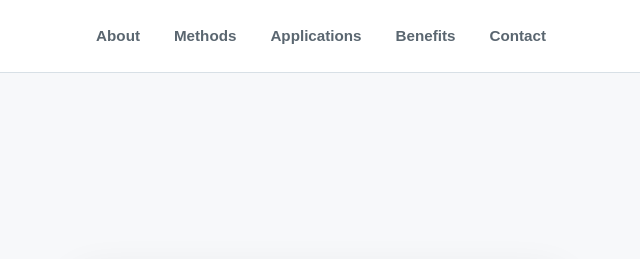
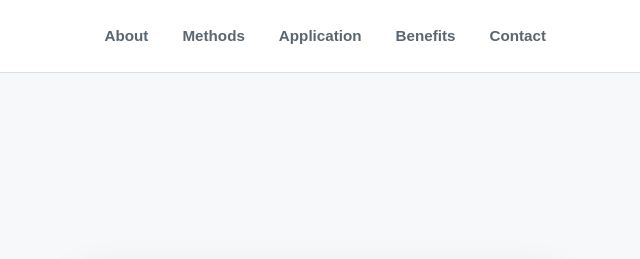
Before and after one commit to akmxlhilmi/Operational-Research-Website, a plain HTML site: page index.html in a window 1280 px wide. Shown: the top 259 px of the page, 640-1280 px from the left. Drawn offline with Linux system fonts and the light colour scheme.

```diff
--- a/index.html
+++ b/index.html
@@ -13,7 +13,7 @@
             <ul class="nav-links">
                 <li><a href="#about">About</a></li>
                 <li><a href="#methods">Methods</a></li>
-                <li><a href="#applications">Applications</a></li>
+                <li><a href="#applications">Application</a></li>
                 <li><a href="#benefit">Benefits</a></li>
                 <li><a href="#contact">Contact</a></li>
             </ul>
```
